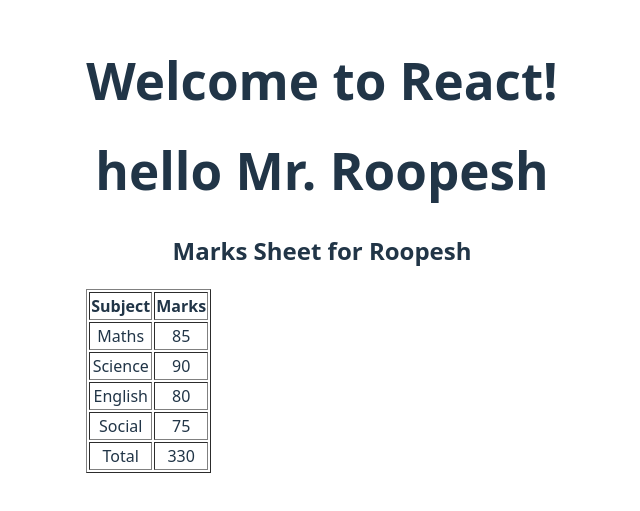
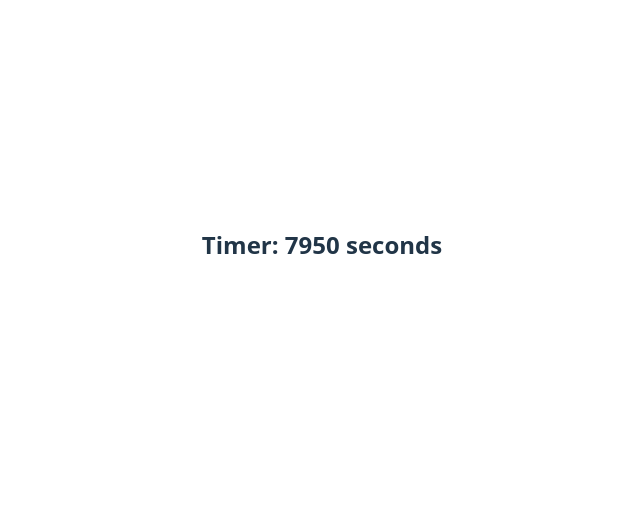
Before and after one commit to Roopesht/test16, a React (Vite) app in the folder newreactapp/: page / in a window 1280 px wide. Shown: the part 155-666 px from the top of the page, without its empty margins (318-958 px from the left). Built offline with nearby package versions, Linux system fonts and the light colour scheme.

Commit message:
React websites

```diff
--- a/newreactapp/src/App.jsx
+++ b/newreactapp/src/App.jsx
@@ -2,6 +2,10 @@ import { useState } from 'react'
 import reactLogo from './assets/react.svg'
 import viteLogo from '/vite.svg'
 import './App.css'
+//import RenderMarksSheet from './rendermarks'
+import TodoList from './todolist';
+import Timer from './timer';
+
 
 function App() {
   const [count, setCount] = useState(0)
@@ -9,11 +13,17 @@ function App() {
   return (
     <>
       <div>
-        <h1>
-        Welcome to React!
-        </h1>
+        {/*
         <Greeting name="Roopesh" title="Mr" />
         <RenderMarksSheet name="Roopesh" maths={85} science={90} english={80} social={75} />
+        <Greeting name="Roopesh" title="Mr" />
+        <Counter />
+        <TodoList />
+        */}
+
+        <Timer />
+
+
 
       </div>
     </>
@@ -23,45 +33,13 @@ function App() {
 function Greeting(props) {
   return <h1>hello {props.title}. {props.name}</h1> ;
 }
-
-function RenderMarksSheet(props) {
-  //props will have name, maths, science, english, social
-  //calculate total marks
-  //display the marks sheet in a html table format
-  const totalMarks = props.maths + props.science + props.english + props.social;
+function Counter() {
+  const [count, setCount] = useState(0);
   return (
     <div>
-      <h2>Marks Sheet for {props.name}</h2>
-      <table border="1">
-        <thead>
-          <tr>
-            <th>Subject</th>
-            <th>Marks</th>
-          </tr>
-        </thead>
-        <tbody>
-          <tr>
-            <td>Maths</td>
-            <td>{props.maths}</td>
-          </tr>
-          <tr>
-            <td>Science</td>
-            <td>{props.science}</td>
-          </tr>
-          <tr>
-            <td>English</td>
-            <td>{props.english}</td>
-          </tr>
-          <tr>
-            <td>Social</td>
-            <td>{props.social}</td>
-          </tr>
-          <tr>
-            <td>Total</td>
-            <td>{totalMarks}</td>
-          </tr>
-        </tbody>
-      </table>
+      <h2>Counter: {count}</h2>
+      <button style={{backgroundColor: 'blue', color: 'white'}} onClick={() => setCount(count + 1)}>Increment</button>
+      <button style={{backgroundColor: 'red', color: 'white'}} onClick={() => setCount(count - 1)}>Decrement</button>
     </div>
   );
 }
@@ -69,4 +47,5 @@ function RenderMarksSheet(props) {
 
 
 
+
 export default App
--- /dev/null
+++ b/newreactapp/src/rendermarks.jsx
@@ -0,0 +1,41 @@
+export default function RenderMarksSheet(props) {
+  //props will have name, maths, science, english, social
+  //calculate total marks
+  //display the marks sheet in a html table format
+  const totalMarks = props.maths + props.science + props.english + props.social;
+  return (
+    <div>
+      <h2>Marks Sheet for {props.name}</h2>
+      <table border="1">
+        <thead>
+          <tr>
+            <th>Subject</th>
+            <th>Marks</th>
+          </tr>
+        </thead>
+        <tbody>
+          <tr>
+            <td>Maths</td>
+            <td>{props.maths}</td>
+          </tr>
+          <tr>
+            <td>Science</td>
+            <td>{props.science}</td>
+          </tr>
+          <tr>
+            <td>English</td>
+            <td>{props.english}</td>
+          </tr>
+          <tr>
+            <td>Social</td>
+            <td>{props.social}</td>
+          </tr>
+          <tr>
+            <td>Total</td>
+            <td>{totalMarks}</td>
+          </tr>
+        </tbody>
+      </table>
+    </div>
+  );
+}
--- /dev/null
+++ b/newreactapp/src/timer.jsx
@@ -0,0 +1,22 @@
+//Updates the timer every milli-second
+// render the display as Timer: 0.000 seconds
+// Render the milli seconds in 3 decimal places
+
+
+import { useState, useEffect } from 'react';
+function Timer() {
+    const [count, setCount] = useState(0);
+    useEffect(() => {
+        const timer = setInterval(() => {
+            setCount(prevCount => prevCount + 50);
+        }, 50);
+        return () => clearInterval(timer);
+    }, []);
+    return (
+        <div>
+            <h2>Timer: {count} seconds</h2>
+        </div>
+    );
+}
+
+export default Timer;
--- /dev/null
+++ b/newreactapp/src/todolist.jsx
@@ -0,0 +1,32 @@
+import { useState } from 'react';
+function TodoList() {
+  const [todos, setTodos] = useState([]);
+  const [inputValue, setInputValue] = useState("");
+
+  const addTodo = () => {
+    if (inputValue.trim() !== "") {
+      setTodos([...todos, inputValue]);
+      setInputValue("");
+    }
+  };
+
+    return (
+        <div>
+            <h1>Todo List</h1>
+            <input
+                type="text"
+                value={inputValue}
+                onChange={(e) => setInputValue(e.target.value)}
+                placeholder="Enter a new todo"
+            />
+            <button onClick={addTodo}>Add Todo</button>
+            <ul>
+                {todos.map((todo, index) => (
+                    <li key={index}>{todo}</li>
+                ))}
+            </ul>
+        </div>
+    )
+}
+
+export default TodoList;
```
